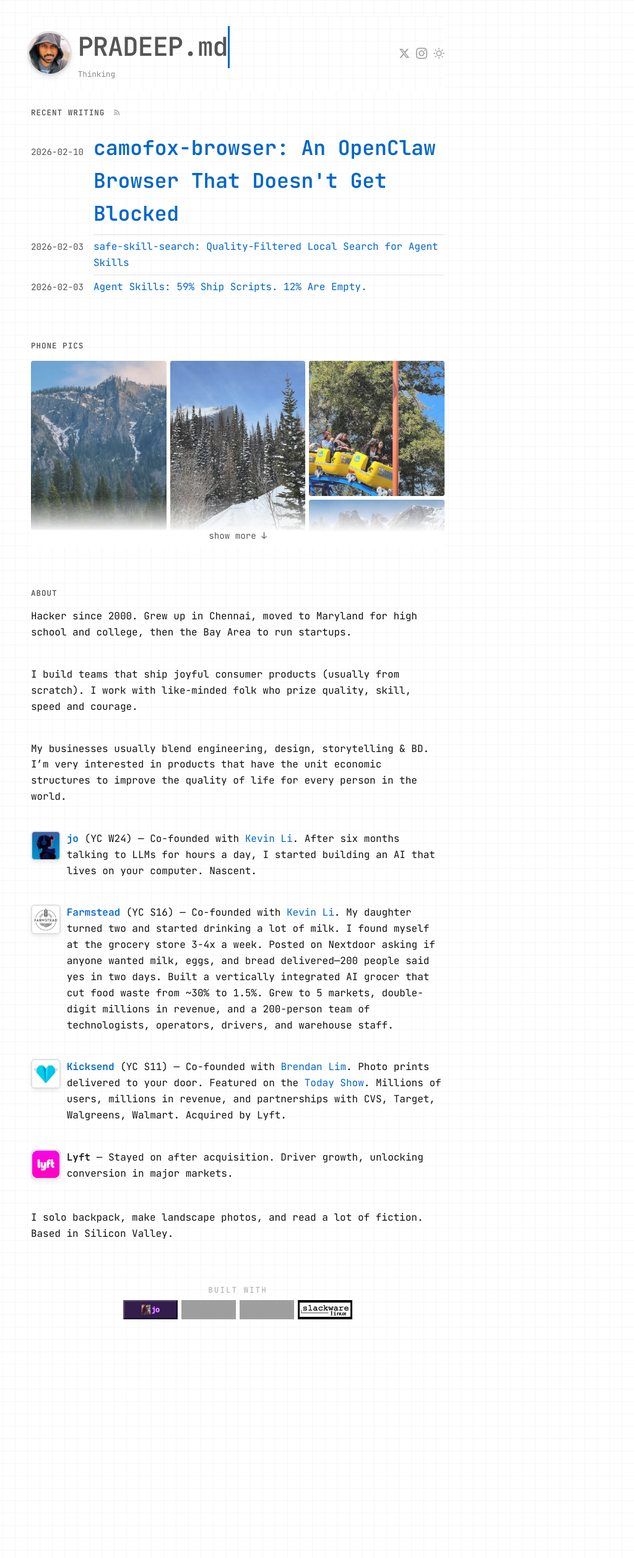
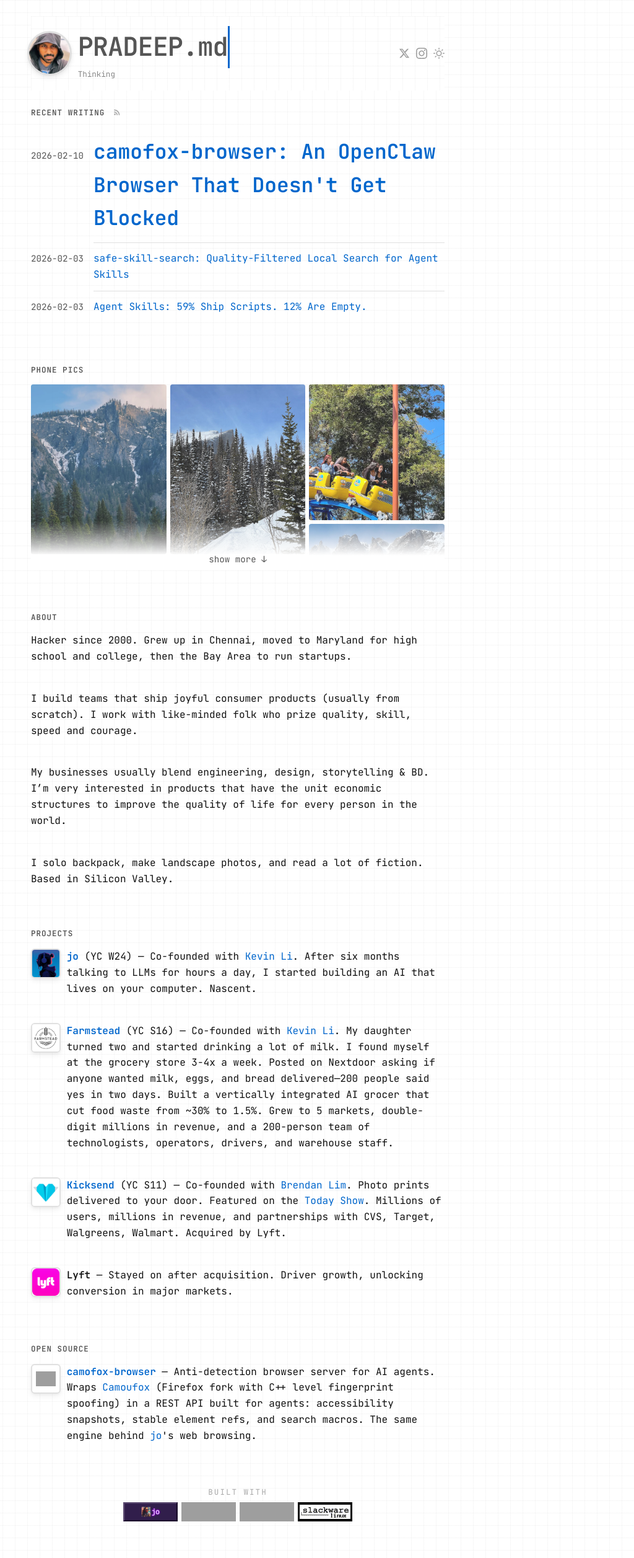
Before and after one commit to skyfallsin/skyfallsin.github.io, a Jekyll site: the page built from index.md, in a window 1280 px wide. Shown: the whole page at 62% size, without its empty margins (256-1280 px from the left). Built offline with Jekyll 4.4.1, drawn with Linux system fonts in a browser that asks for light colours; nearby versions of some CDN libraries; before the commit the page ends 2187 px from its top, so only the background shows below that; grey boxes are pictures that could not be loaded.

Commit message:
Split ABOUT into ABOUT + PROJECTS, add OPEN SOURCE section with camofox-browser, increase post list spacing

```diff
--- a/_layouts/default.html
+++ b/_layouts/default.html
@@ -758,7 +758,7 @@
     }
     .post-date, .post-list a {
       display: table-cell;
-      padding: var(--lk-size-2xs) 0;
+      padding: var(--lk-size-sm) 0;
     }
     .post-list a {
       border-bottom: 1px solid var(--border);
@@ -1093,6 +1093,11 @@
       border: 2px solid var(--border);
       box-shadow: var(--lk-shadow-md);
     }
+    .startup-logo img.logo-padded {
+      padding: 6px;
+      object-fit: contain;
+      background: var(--bg);
+    }
     .startup-text {
       line-height: var(--lk-leading-normal);
     }
--- a/index.md
+++ b/index.md
@@ -34,6 +34,10 @@
 
 My businesses usually blend engineering, design, storytelling & BD. I'm very interested in products that have the unit economic structures to improve the quality of life for every person in the world.
 
+I solo backpack, make landscape photos, and read a lot of fiction. Based in Silicon Valley.
+
+## PROJECTS
+
 <div class="startup-entry">
 <a href="https://askjo.ai" class="startup-logo"><img src="/images/logos/jo.png" alt="jo"></a>
 <div class="startup-text"><strong><a href="https://askjo.ai">jo</a></strong> (YC W24) — Co-founded with <a href="https://x.com/liveink">Kevin Li</a>. After six months talking to LLMs for hours a day, I started building an AI that lives on your computer. Nascent.</div>
@@ -54,7 +58,12 @@
 <div class="startup-text"><strong>Lyft</strong> — Stayed on after acquisition. Driver growth, unlocking conversion in major markets.</div>
 </div>
 
-I solo backpack, make landscape photos, and read a lot of fiction. Based in Silicon Valley.
+## OPEN SOURCE
+
+<div class="startup-entry">
+<a href="https://github.com/jo-inc/camofox-browser" class="startup-logo"><img src="/images/logos/camofox.png" alt="camofox-browser" class="logo-padded"></a>
+<div class="startup-text"><strong><a href="https://github.com/jo-inc/camofox-browser">camofox-browser</a></strong> — Anti-detection browser server for AI agents. Wraps <a href="https://camoufox.com">Camoufox</a> (Firefox fork with C++ level fingerprint spoofing) in a REST API built for agents: accessibility snapshots, stable element refs, and search macros. The same engine behind <a href="https://askjo.ai">jo</a>'s web browsing.</div>
+</div>
 
 <script>
 (function() {
```
Also changed, not shown: 1 other file.
